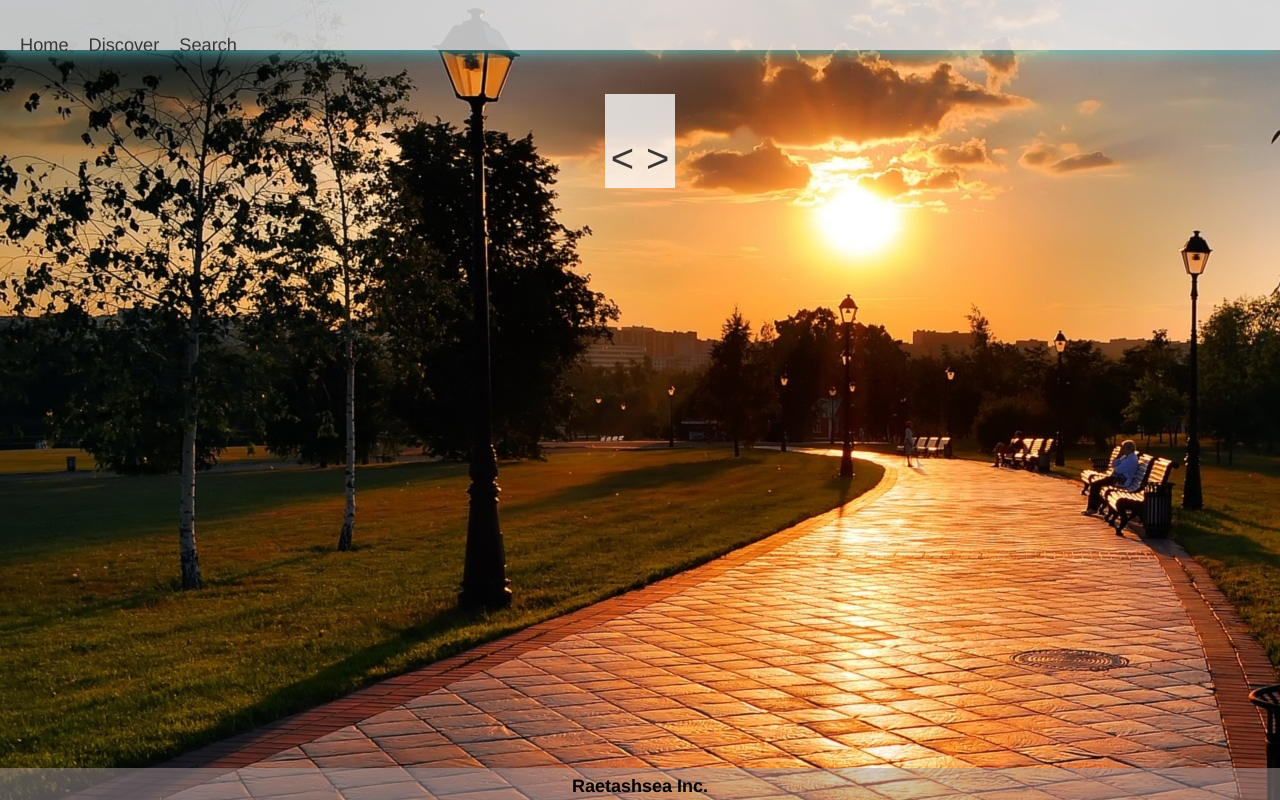
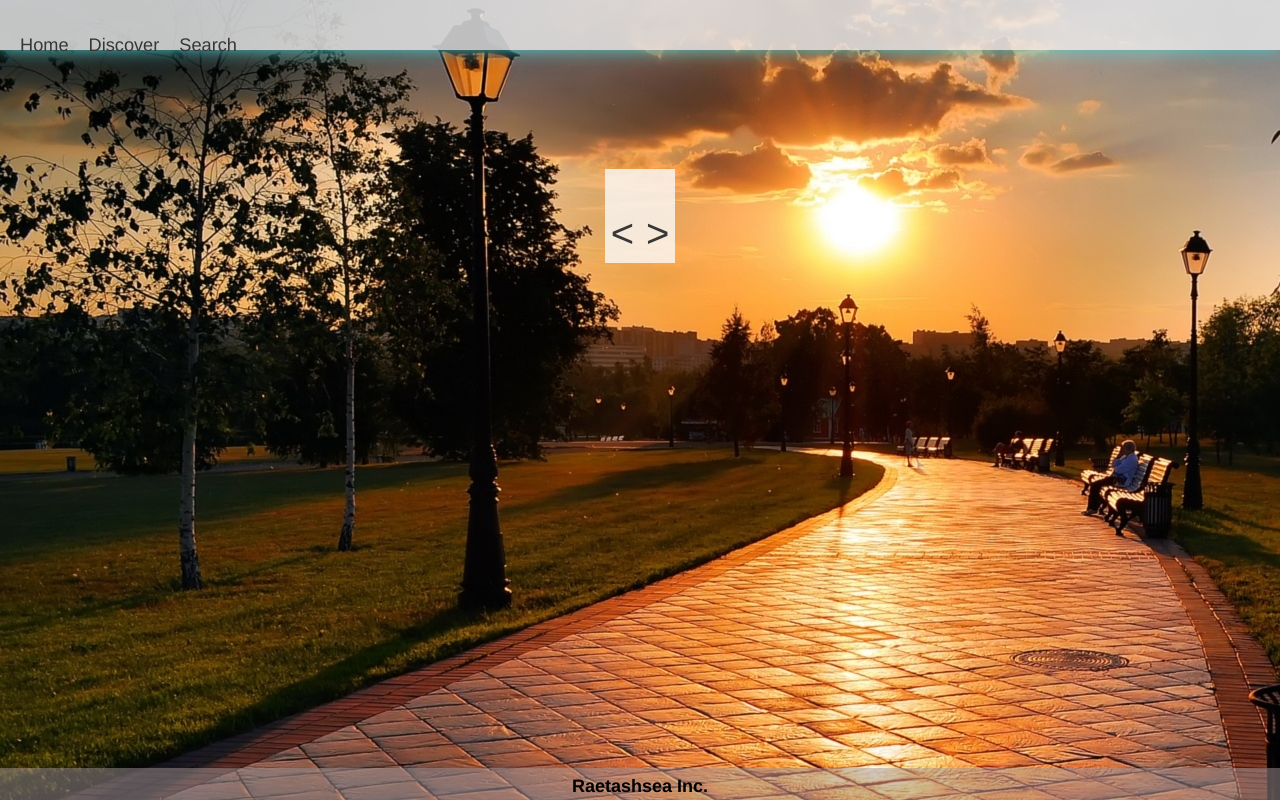
Before and after one commit to Niiitasha/PairRent, a React (Create React App) app in the folder clients/: page /Discover in a window 1280 px wide. Built offline with nearby package versions, Linux system fonts and the light colour scheme; a web font is replaced by a local one; what jquery-ajax would draw is missing.

Commit message:
Small Changes

```diff
--- a/clients/src/index.css
+++ b/clients/src/index.css
@@ -183,7 +183,7 @@ form {
   align-items: center;
   width: 50%;
   margin: auto;
-  margin-top: 100px;
+  margin-top: 175px;
   justify-content: space-around;
 }
 
```
